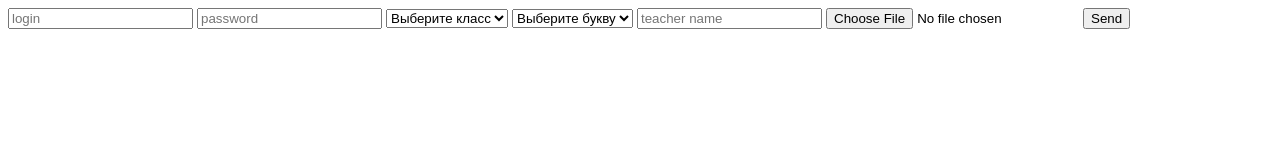
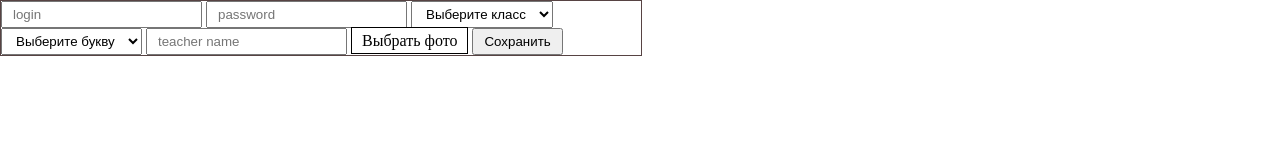
Before and after one commit to UmidYul/online-base, a website: page views/add_class.html in a window 1280 px wide. Drawn offline with Linux system fonts and the light colour scheme.

Commit message:
смпвп

```diff
--- a/public/style.css
+++ b/public/style.css
@@ -17,8 +17,6 @@ nav h1 {
     display: inline-block;
 }
 
-/* nav .searching {} */
-
 nav .searching input {
     margin-left: 40px;
     padding: 0 5px;
@@ -34,3 +32,26 @@ nav img {
     border-radius: 100px;
     float: right !important;
 }
+
+.add-form {
+    width: 50%;
+    border: #574343 1px solid;
+}
+
+.add-form input,
+.add-form select {
+    padding: 4px 10px;
+}
+
+#img {
+    display: none;
+}
+
+label {
+    border: #000 1px solid;
+    padding: 4px 10px;
+}
+
+.save_btn {
+    padding: 4px 10px;
+}
--- a/views/add_class.html
+++ b/views/add_class.html
@@ -4,17 +4,15 @@
 <head>
     <meta charset="UTF-8">
     <meta name="viewport" content="width=device-width, initial-scale=1.0">
+    <link rel="stylesheet" href="/style.css">
     <title>Document</title>
 </head>
-<script>
-    document.getElementById("sm-wrapper").remove()
-</script>
 
-<body>
-    <form action="/add-class" method="post">
-        <input type="text" placeholder="login" name="log">
-        <input type="pasword" placeholder="password" name="pass">
-        <select id="class" name="clas">
+<body class="add-class">
+    <form class="add-form" action="/add-class" method="post">
+        <input type="text" placeholder="login" name="log" required>
+        <input type="pasword" placeholder="password" name="pass" required>
+        <select id="class" name="clas" required>
             <option value="Выберите класс">Выберите класс</option>
             <option value="1">1</option>
             <option value="2">2</option>
@@ -28,7 +26,7 @@
             <option value="10">10</option>
             <option value="11">11</option>
         </select>
-        <select id="letter" name="letter">
+        <select id="letter" name="letter" required>
             <option value="Выберите букву">Выберите букву</option>
             <option value="А">А</option>
             <option value="Б">Б</option>
@@ -39,27 +37,14 @@
             <option value="Ж">Ж</option>
             <option value="З">З</option>
             <option value="И">И</option>
-            <option value="Й">Й</option>
             <option value="К">К</option>
             <option value="л">л</option>
             <option value="М">М</option>
-            <option value="Н">Н</option>
-            <option value="О">О</option>
-            <option value="П">П</option>
-            <option value="Р">Р</option>
-            <option value="С">С</option>
-            <option value="Т">Т</option>
-            <option value="У">У</option>
-            <option value="Ф">Ф</option>
-            <option value="Х">Х</option>
-            <option value="Ц">Ц</option>
-            <option value="Ш">Ш</option>
-            <option value="Ю">Ю</option>
-            <option value="Я">Я</option>
         </select>
-        <input type="text" placeholder="teacher name" name="name">
-        <input type="file" accept="image/webp" placeholder="image" name="image">
-        <button>Send</button>
+        <input type="text" placeholder="teacher name" name="name" required>
+        <label for="img">Выбрать фото</label>
+        <input id="img" type="file" accept="image/webp" name="image" required>
+        <button class="save_btn">Сохранить</button>
     </form>
 </body>
 
```
Also changed, not shown: views/login.html (+6 -2 lines), views/user.html (+1 -3 lines).
